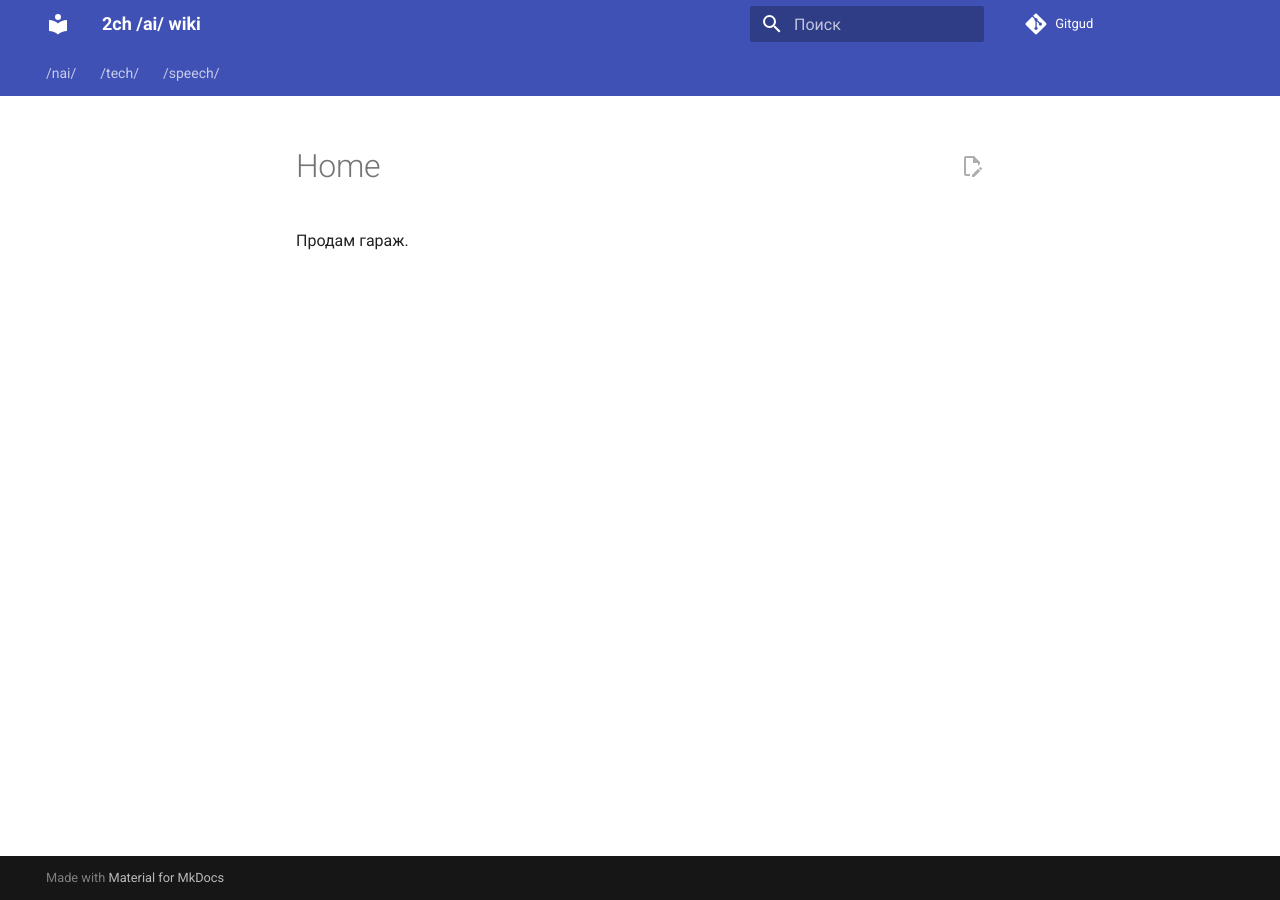
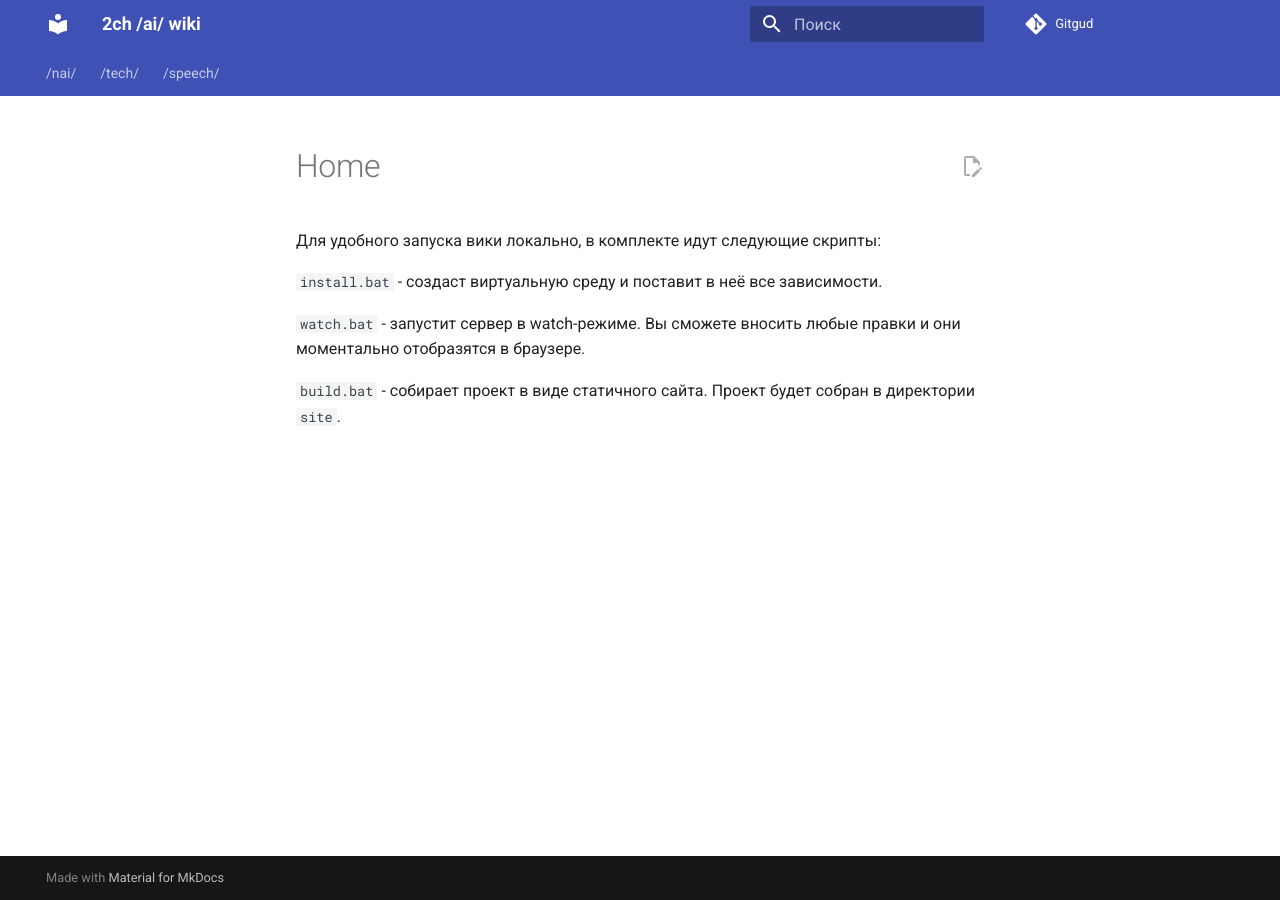
Before and after one commit to 2ch-ai/wiki, an MkDocs documentation site: the page built from docs/index.md, in a window 1280 px wide. Built offline with MkDocs 1.6.1 and Material for MkDocs 9.7.7, drawn with Linux system fonts in a browser that asks for light colours.

Commit message:
Добавил bat-скрипты для локального запуска и инфу к ним

```diff
--- a/docs/index.md
+++ b/docs/index.md
@@ -1 +1,9 @@
-Продам гараж.
+Для удобного запуска вики локально, в комплекте идут следующие скрипты:
+
+`install.bat` - создаст виртуальную среду и поставит в неё все зависимости.
+
+
+`watch.bat` - запустит сервер в watch-режиме. Вы сможете вносить любые правки и они моментально отобразятся в браузере.
+
+
+`build.bat` - собирает проект в виде статичного сайта. Проект будет собран в директории `site`.
```
Also changed, not shown: 4 other files.
